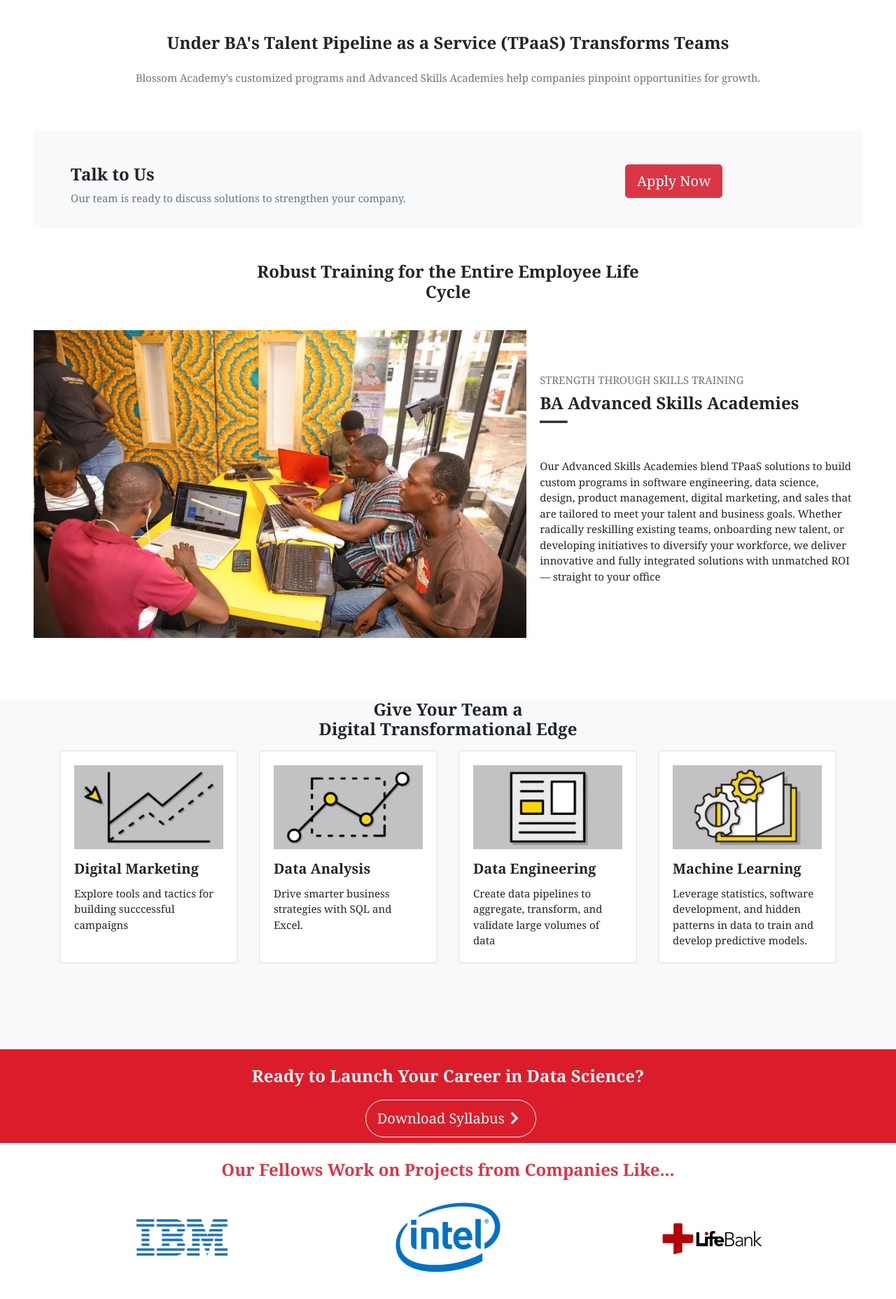
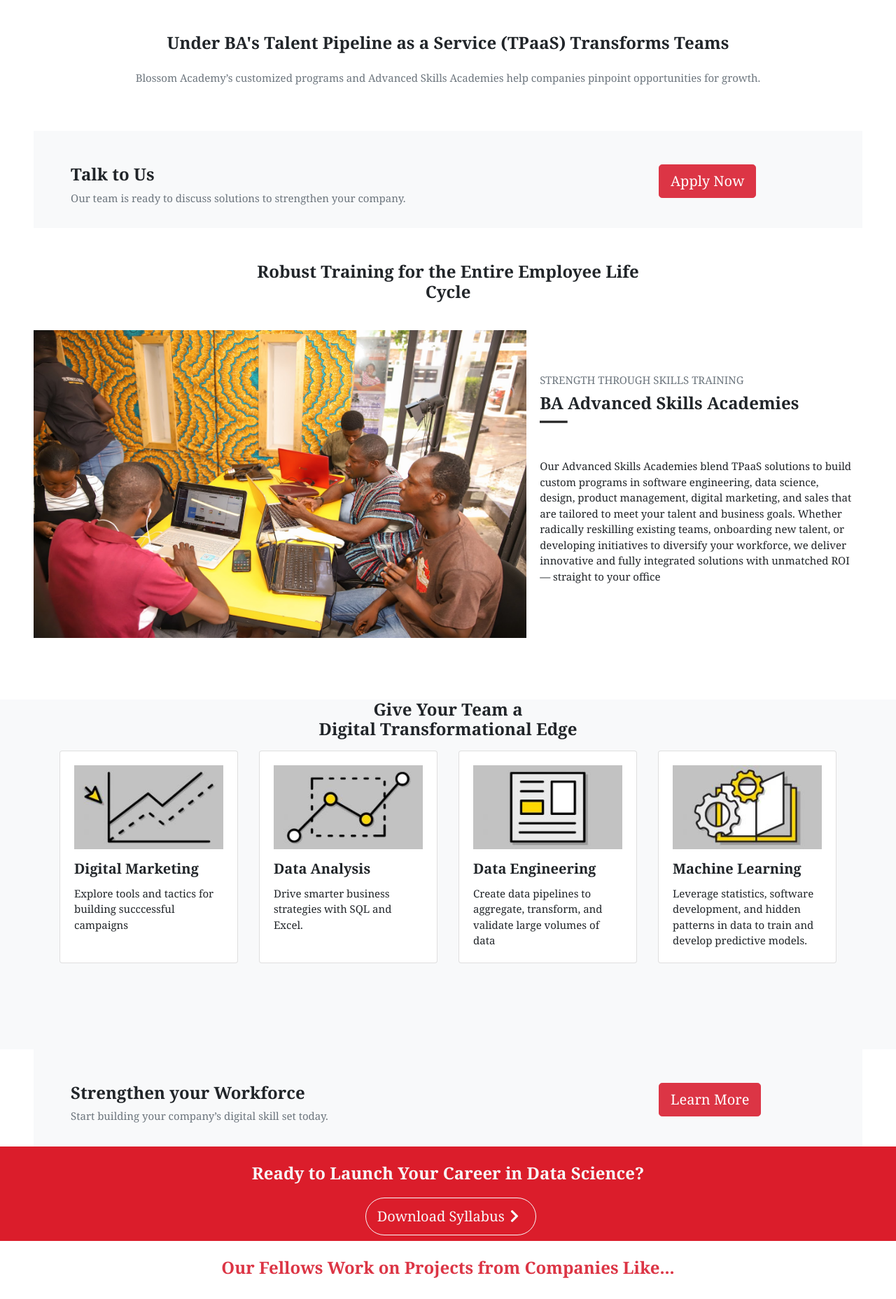
Before and after one commit to BlossomAcademy/blossomac, a Django app: page /fasttrack/ in a window 1280 px wide. Shown: the part 1195-3052 px from the top of the page at 70% size. Run offline with Django 3.2, Linux system fonts and the light colour scheme; some libraries are stand-ins or nearby versions; grey boxes are pictures that could not be loaded.

Commit message:
added learn more section to the website

```diff
--- a/datascience/templates/join.html
+++ b/datascience/templates/join.html
@@ -98,7 +98,7 @@
                 </div>
               </div>
               <div class="col-sm-4 col-12 mt-5">
-                <div class="ml-5">
+                <div class="ml-5 pl-5">
                   <a href="https://blossomdata.typeform.com/to/egPSh5" class="card-link" target="_blank"><p class=""><button type="button" class="btn btn-danger btn-lg">Apply Now</button></p></a>
                 </div>
               </div>
@@ -164,6 +164,26 @@
       </div>
     </div>
 
+    <div class="bg-light ml-5 mr-5" style="min-height: 40px;">
+      <div class="container  pb-3">
+        <div class="row">
+          <div class="col-sm-8 col-12">
+            <div class="row ml-3 mt-5">
+              <h3 class="font-weight-bold"> Strengthen your Workforce </h3>
+            </div>
+            <div class="row ml-3">
+              <p class="text-center text-muted"> Start building your company’s digital skill set today.</p>
+            </div>
+          </div>
+          <div class="col-sm-4 col-12 mt-5">
+            <div class="ml-5 pl-5">
+              <a href="https://blossomdata.typeform.com/to/egPSh5" class="card-link" target="_blank"><p class=""><button type="button" class="btn btn-danger btn-lg">Learn More</button></p></a>
+            </div>
+          </div>
+        </div>
+      </div>
+    </div>
+
     <div class="container-fluid p-0 m-0" style= "min-height:130px; background-color: #db1d2bff; background-color: #db1d2bff;">
       <h3 class="text-center text-light font-weight-bold pt-4 pb-2">Ready to Launch Your Career in Data Science?</h3>
         <div class="text-center pt-1 pb-2">
```
